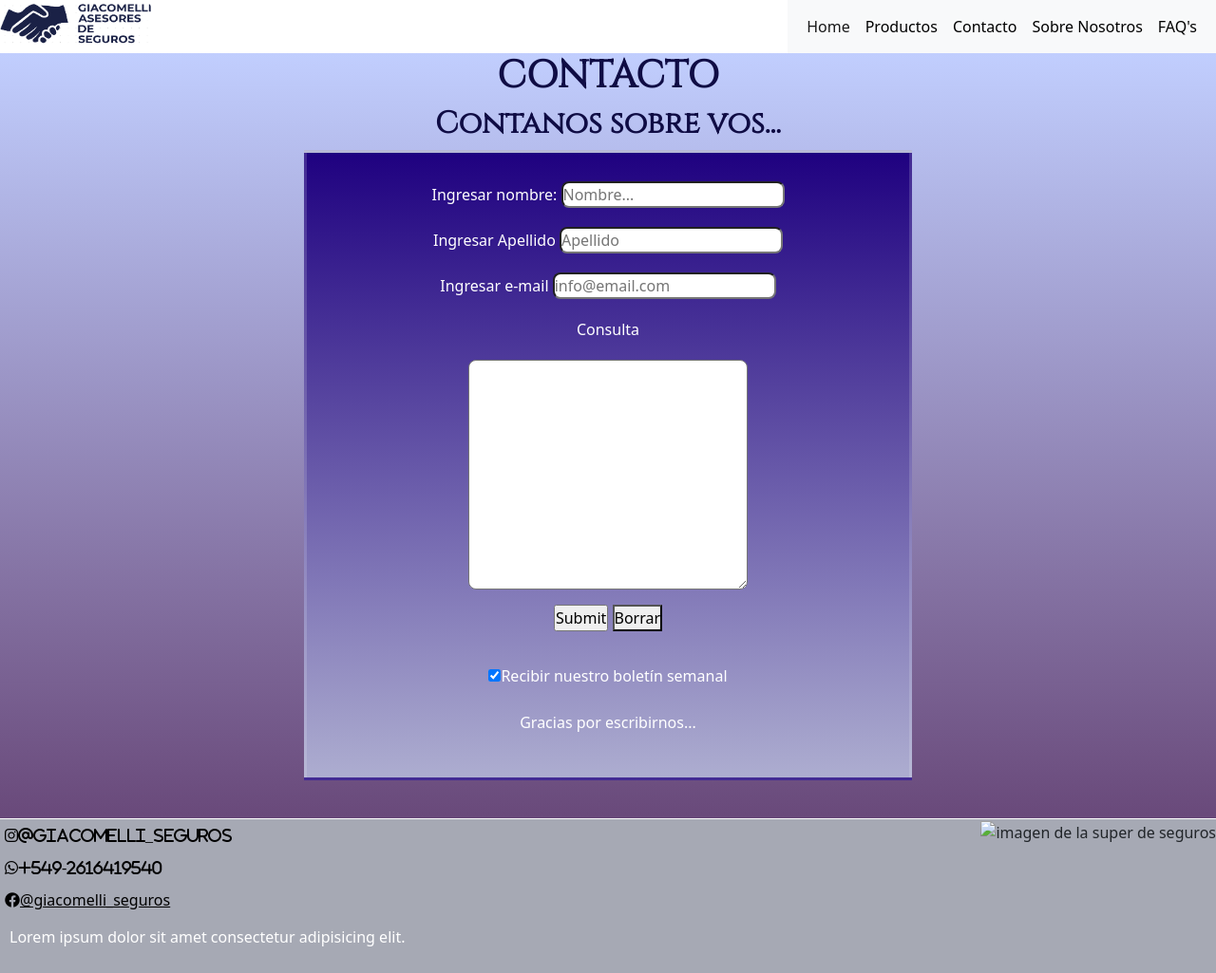
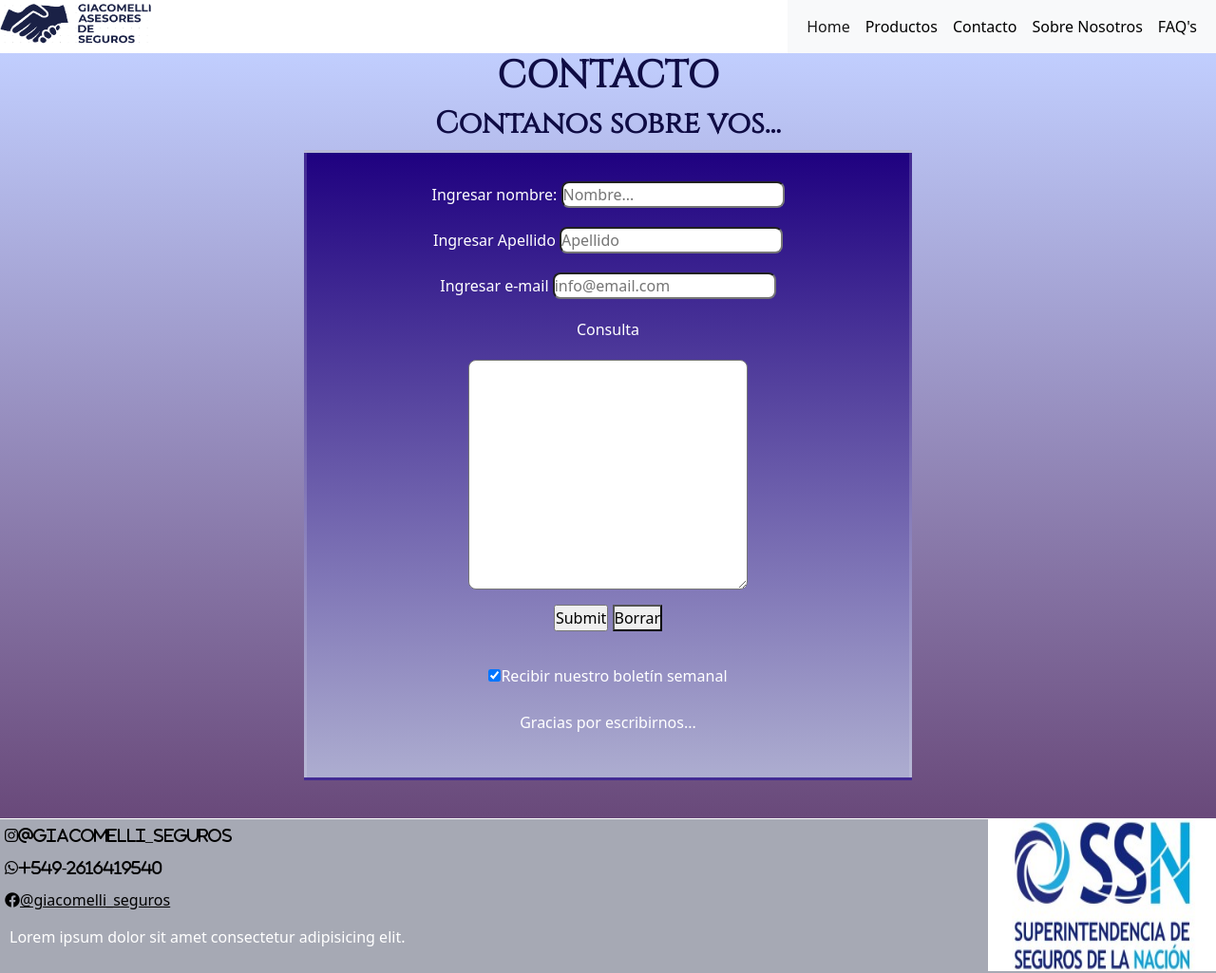
Before and after one commit to Leogiacomelli/Giacomelli-Asesores-de-Seguros, a plain HTML site: page pages/contacto.html in a window 1280 px wide. Shown: the whole page at 95% size. Drawn offline with nearby package versions, Linux system fonts and the light colour scheme; the site is published under a folder, as on GitHub Pages, so addresses that start at the root find nothing.

Commit message:
Se modificaron rutas de imagen

```diff
--- a/pages/contacto.html
+++ b/pages/contacto.html
@@ -70,7 +70,7 @@
             <p>Lorem ipsum dolor sit amet consectetur adipisicing elit.</p>
         </div>
         <div class="direccion">
-          <img class="super_de_seguros" src="/imagenes/logossn (1).jpg" alt="imagen de la super de seguros">
+          <img class="super_de_seguros" src="../imagenes/logossn (1).jpg" alt="imagen de la super de seguros">
         </div>
     </footer>
     <script src="https://cdn.jsdelivr.net/npm/bootstrap@5.2.1/dist/js/bootstrap.bundle.min.js" integrity="sha384-u1OknCvxWvY5kfmNBILK2hRnQC3Pr17a+RTT6rIHI7NnikvbZlHgTPOOmMi466C8" crossorigin="anonymous"></script>
```
Also changed, not shown: pages/faqs.html (+1 -1 lines), pages/productos.html (+1 -1 lines), pages/sobrenosotros.html (+1 -1 lines).
